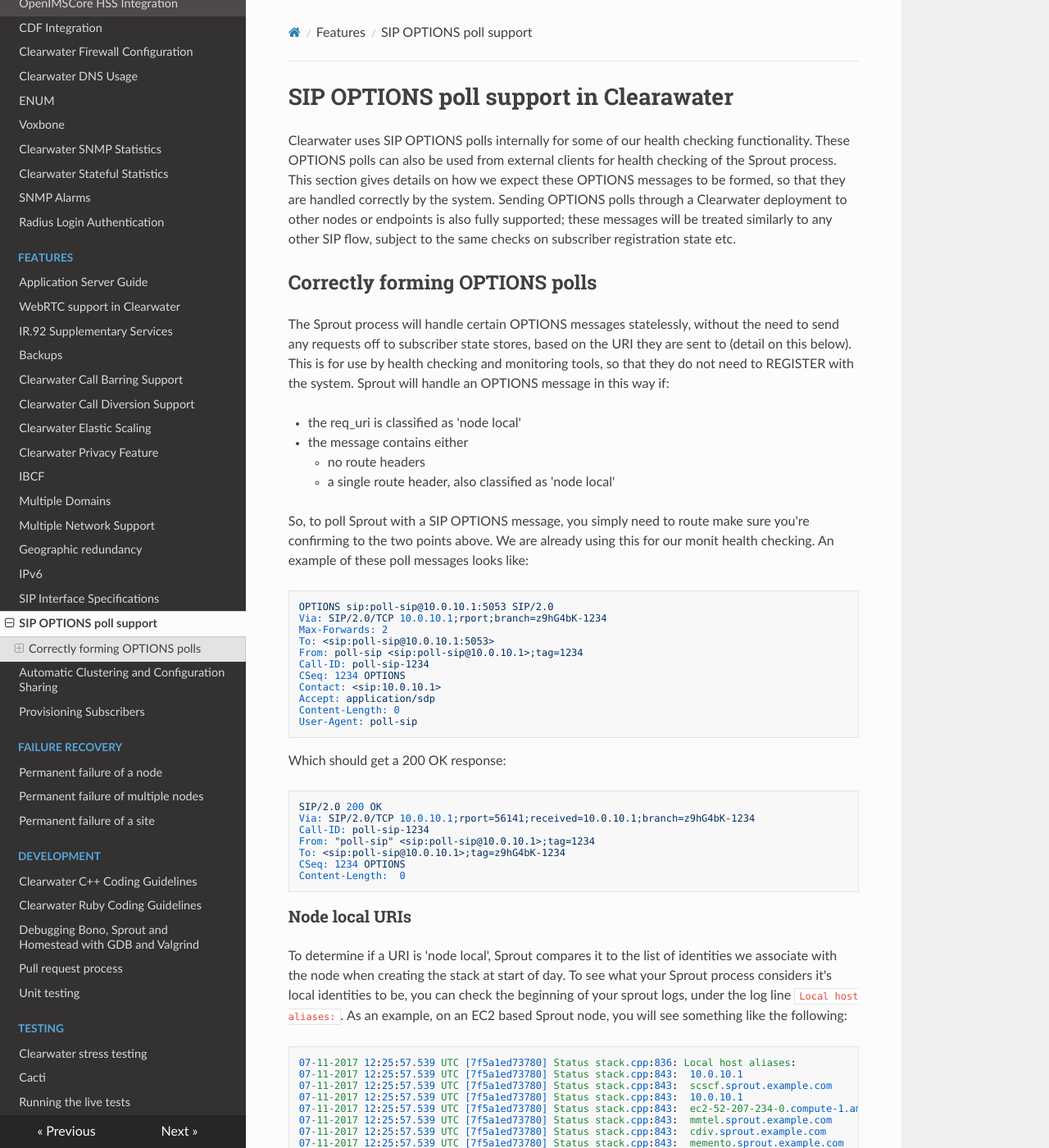
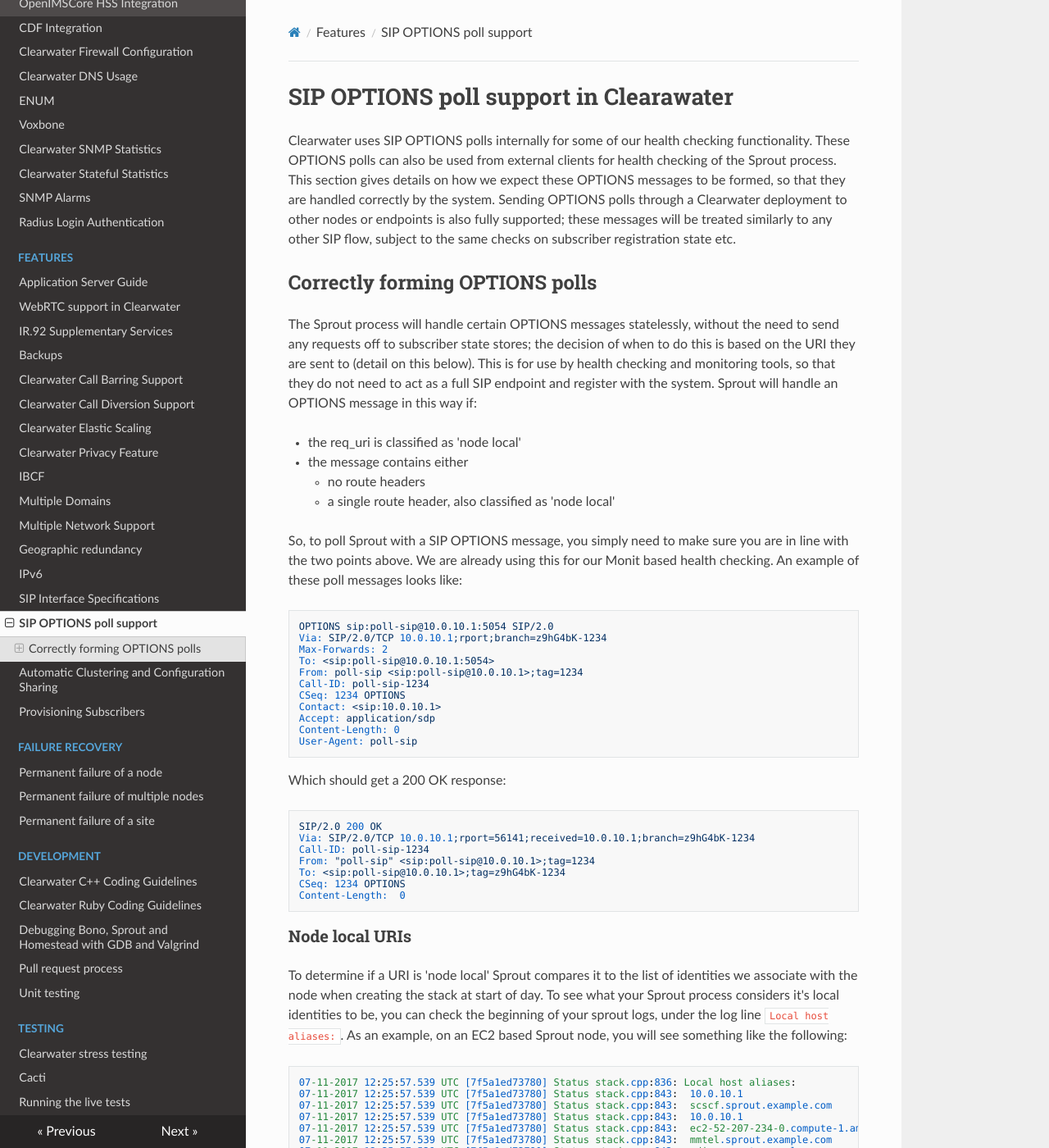
Before and after one commit to Metaswitch/clearwater-readthedocs, an MkDocs documentation site: the page built from docs/OPTIONS_poll_support.md, in a window 1280 px wide and 1400 px high. Shown: the whole window at 82% size. Built offline with MkDocs 1.6.1, drawn with Linux system fonts in a browser that asks for light colours; nearby versions of some CDN libraries; old or Windows-style settings are respelled for this version of MkDocs.

Commit message:
improve doc

````diff
--- a/docs/OPTIONS_poll_support.md
+++ b/docs/OPTIONS_poll_support.md
@@ -11,25 +11,26 @@ registration state etc.
 
 ## Correctly forming OPTIONS polls
 The Sprout process will handle certain OPTIONS messages statelessly, without the
-need to send any requests off to subscriber state stores, based on the URI they
-are sent to (detail on this below). This is for use by health checking and
-monitoring tools, so that they do not need to REGISTER with the system. Sprout
-will handle an OPTIONS message in this way if:
+need to send any requests off to subscriber state stores; the decision of when
+to do this is based on the URI they are sent to (detail on this below). This is
+for use by health checking and monitoring tools, so that they do not need to
+act as a full SIP endpoint and register with the system. Sprout will handle an
+OPTIONS message in this way if:
 
 -   the req_uri is classified as 'node local'
 -   the message contains either
     -   no route headers
     -   a single route header, also classified as 'node local'
 
-So, to poll Sprout with a SIP OPTIONS message, you simply need to route make
-sure you're confirming to the two points above. We are already using this for
-our monit health checking. An example of these poll messages looks like:
+So, to poll Sprout with a SIP OPTIONS message, you simply need to make sure you
+are in line with the two points above. We are already using this for our Monit
+based health checking. An example of these poll messages looks like:
 
 ```
-OPTIONS sip:poll-sip@10.0.10.1:5053 SIP/2.0
+OPTIONS sip:poll-sip@10.0.10.1:5054 SIP/2.0
 Via: SIP/2.0/TCP 10.0.10.1;rport;branch=z9hG4bK-1234
 Max-Forwards: 2
-To: <sip:poll-sip@10.0.10.1:5053>
+To: <sip:poll-sip@10.0.10.1:5054>
 From: poll-sip <sip:poll-sip@10.0.10.1>;tag=1234
 Call-ID: poll-sip-1234
 CSeq: 1234 OPTIONS
@@ -52,7 +53,7 @@ Content-Length:  0
 ```
 
 ### Node local URIs
-To determine if a URI is 'node local', Sprout compares it to the list of
+To determine if a URI is 'node local' Sprout compares it to the list of
 identities we associate with the node when creating the stack at start of day.
 To see what your Sprout process considers it's local identities to be, you can
 check the beginning of your sprout logs, under the log line `Local host
````
